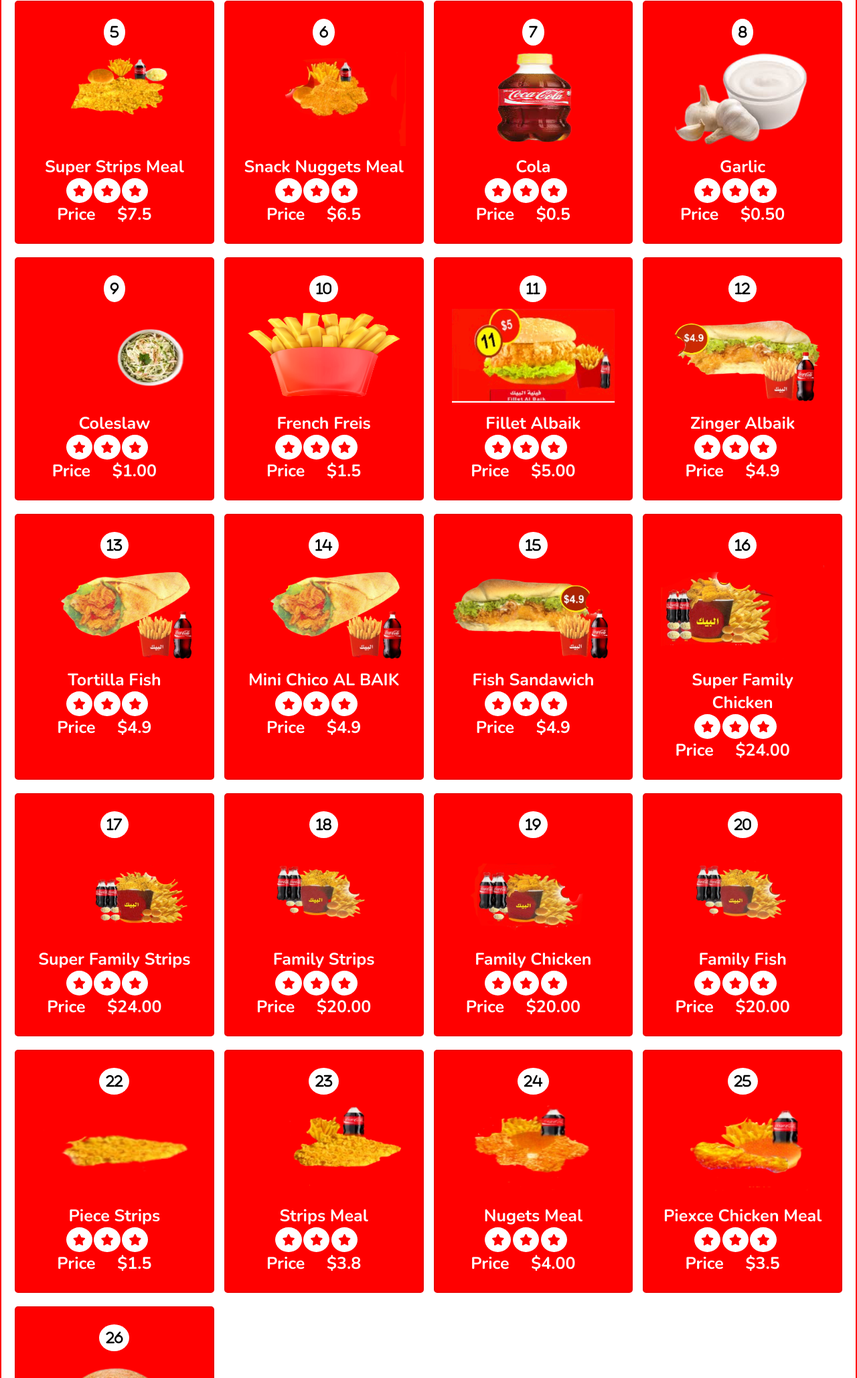
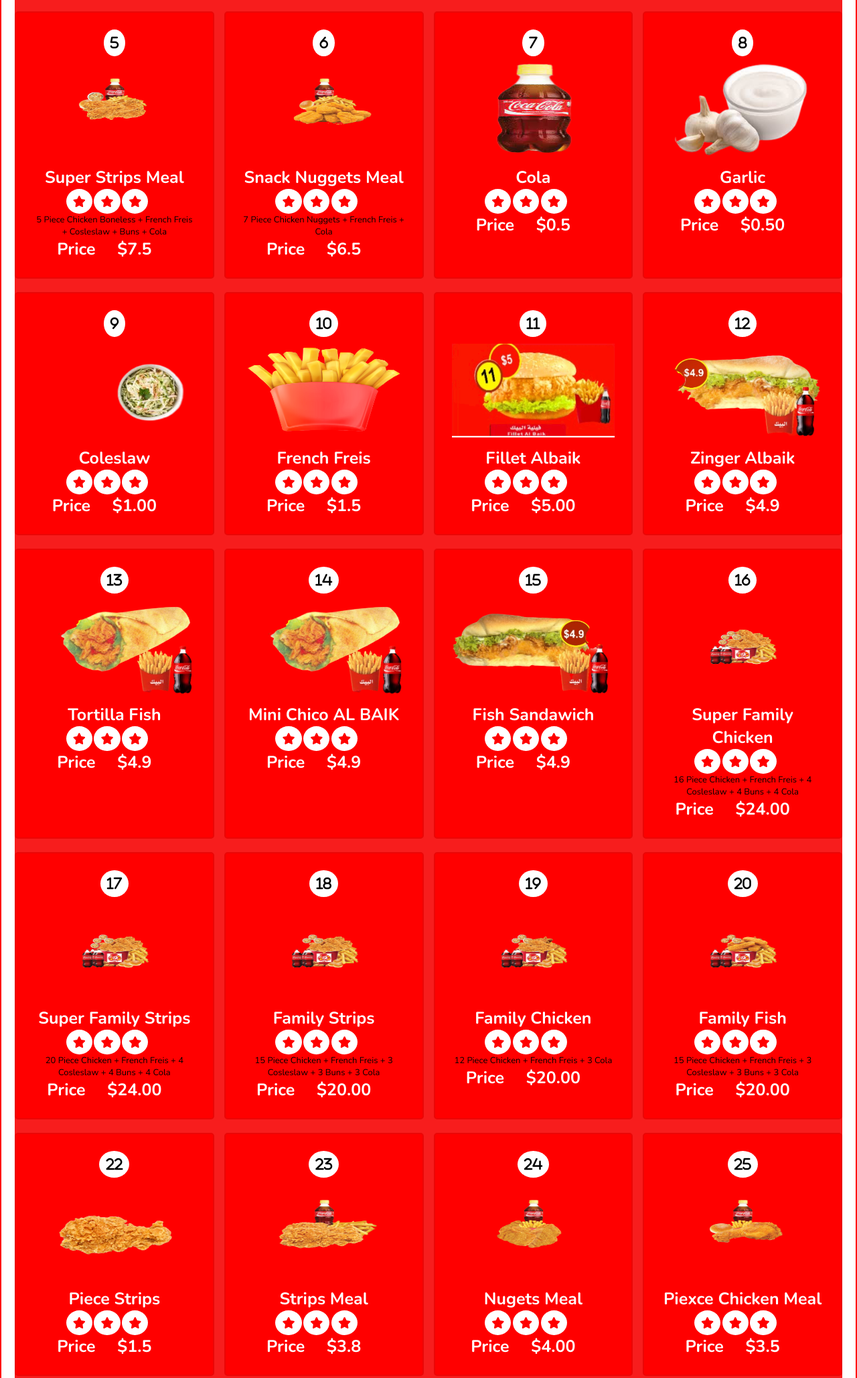
Before and after one commit to bookline706/Albaik-hargaisa, a plain HTML site: page index.html in a window 1280 px wide. Shown: the part 4867-6924 px from the top of the page at 67% size. Drawn offline with nearby package versions, Linux system fonts and the light colour scheme.

Commit message:
Update index.html

```diff
--- a/index.html
+++ b/index.html
@@ -641,12 +641,11 @@
     </section>
 <section class="menu" id="menu">
     <center><span class="sub-heading"> Menu</span></center>
-    <div class="box-container-1">
-
+    <div class="box-container">
         <div class="box">
 
             <i class="fa">1</i>
-            <img src="cabdi fataax/1-removebg-preview.png" alt="">
+            <img src="aadan/1-removebg-preview (1).png" alt="">
             <h3>Snack Chicken Meal</h3>
             <div class="starts">
                 <i class="fa fa-star" aria-hidden="true"></i>
@@ -654,6 +653,7 @@
                 <i class="fa fa-star" aria-hidden="true"></i>
                 <i class="fas fa-star-half-alt"></i>
             </div>
+            <p>2 Piece Chicken + French Freis + Buns + Cola</p>
             <span>price</span>
              <span class="price">$4.5</span>
         </div>
@@ -662,7 +662,7 @@
         <div class="box">
             <i class="fa">2</i>
 
-            <img src="cabdi fataax/2-removebg-preview (2).png" alt="">
+            <img src="aadan/2-removebg-preview (1).png" alt="">
             <h3>Super Chicken Meal</h3>
             <div class="starts">
                 <i class="fa fa-star" aria-hidden="true"></i>
@@ -670,13 +670,14 @@
                 <i class="fa fa-star" aria-hidden="true"></i>
                 <i class="fas fa-star-half-alt"></i>
             </div>
+            <p>4 Piece Chicken + French Freis + Cosleslaw + Buns + Cola</p>
             <span>price</span>
              <span class="price">$7.5</span>
         </div>
         <div class="box">
 
             <i class="fa">3</i>
-            <img src="cabdi fataax/3-removebg-preview.png" alt="">
+            <img src="aadan/3_png-removebg-preview.png" alt="">
             <h3>Snack Strips Meal</h3>
             <div class="starts">
                 <i class="fa fa-star" aria-hidden="true"></i>
@@ -684,13 +685,14 @@
                 <i class="fa fa-star" aria-hidden="true"></i>
                 <i class="fas fa-star-half-alt"></i>
             </div>
+            <p>3 Piece Chicken Boneless + French Freis + Buns + Cola</p>
             <span>price</span>
              <span class="price">$4.8</span>
         </div>
         <div class="box">
 
             <i class="fa">4</i>
-            <img src="cabdi fataax/4-removebg-preview.png" alt="">
+            <img src="aadan/4-removebg-preview (1).png" alt="">
             <h3>Meal Fish Albaikl</h3>
             <div class="starts">
                 <i class="fa fa-star" aria-hidden="true"></i>
@@ -698,13 +700,14 @@
                 <i class="fa fa-star" aria-hidden="true"></i>
                 <i class="fas fa-star-half-alt"></i>
             </div>
+            <p>4 Piece Chicken Boneless + French Freis + Buns + Cola</p>
             <span>price</span>
              <span class="price">$6.5</span>
         </div>
         <div class="box">
 
             <i class="fa">5</i>
-        <img src="cabdi fataax/5-removebg-preview.png" alt="">
+        <img src="aadan/5.ipng-removebg-preview.png" alt="">
         <h3>Super Strips Meal</h3>
         <div class="starts">
             <i class="fa fa-star" aria-hidden="true"></i>
@@ -712,6 +715,7 @@
             <i class="fa fa-star" aria-hidden="true"></i>
             <i class="fas fa-star-half-alt"></i>
         </div>
+        <p>5 Piece Chicken Boneless + French Freis + Cosleslaw + Buns + Cola</p>
         <span>price</span>
          <span class="price">$7.5</span>
 
@@ -719,7 +723,7 @@
     <div class="box">
 
         <i class="fa">6</i>
-        <img src="cabdi fataax/6-removebg-preview.png" alt="">
+        <img src="aadan/66_png-removebg-preview.png" alt="">
         <h3>Snack Nuggets Meal</h3>
         <div class="starts">
             <i class="fa fa-star" aria-hidden="true"></i>
@@ -727,6 +731,7 @@
             <i class="fa fa-star" aria-hidden="true"></i>
             <i class="fas fa-star-half-alt"></i>
         </div>
+        <p>7 Piece Chicken Nuggets + French Freis + Cola</p>
         <span>price</span>
          <span class="price">$6.5</span>
 
@@ -870,7 +875,7 @@
     <div class="box">
 
         <i class="fa">16</i>
-        <img src="cabdi fataax/16-removebg-preview.png" alt="">
+        <img src="aadan/16_png-removebg-preview.png" alt="">
         <h3>Super Family Chicken</h3>
         <div class="starts">
             <i class="fa fa-star" aria-hidden="true"></i>
@@ -878,6 +883,8 @@
             <i class="fa fa-star" aria-hidden="true"></i>
             <i class="fas fa-star-half-alt"></i>
         </div>
+        <p>16 Piece Chicken + French Freis + 4 Cosleslaw + 4 Buns + 4 Cola</p>
+
         <span>price</span>
          <span class="price">$24.00</span>
 
@@ -885,7 +892,7 @@
     <div class="box">
 
         <i class="fa">17</i>
-        <img src="cabdi fataax/17-removebg-preview.png" alt="">
+        <img src="aadan/17-removebg-preview.png" alt="">
         <h3>Super Family Strips</h3>
         <div class="starts">
             <i class="fa fa-star" aria-hidden="true"></i>
@@ -893,6 +900,7 @@
             <i class="fa fa-star" aria-hidden="true"></i>
             <i class="fas fa-star-half-alt"></i>
         </div>
+        <p>20 Piece Chicken + French Freis + 4 Cosleslaw + 4 Buns + 4 Cola</p>
         <span>price</span>
          <span class="price">$24.00</span>
 
@@ -900,7 +908,7 @@
     <div class="box">
 
         <i class="fa">18</i>
-        <img src="cabdi fataax/18-removebg-preview.png">
+        <img src="aadan/18-removebg-preview.png">
         <h3>Family Strips</h3>
         <div class="starts">
             <i class="fa fa-star" aria-hidden="true"></i>
@@ -908,6 +916,7 @@
             <i class="fa fa-star" aria-hidden="true"></i>
             <i class="fas fa-star-half-alt"></i>
         </div>
+        <p>15 Piece Chicken + French Freis + 3 Cosleslaw + 3 Buns + 3 Cola</p>
         <span>price</span>
          <span class="price">$20.00</span>
 
@@ -916,7 +925,7 @@
     <div class="box">
 
         <i class="fa">19</i>
-        <img src="cabdi fataax/19-removebg-preview.png" alt="">
+        <img src="aadan/19-removebg-preview.png" alt="">
         <h3>Family Chicken</h3>
         <div class="starts">
             <i class="fa fa-star" aria-hidden="true"></i>
@@ -924,6 +933,7 @@
             <i class="fa fa-star" aria-hidden="true"></i>
             <i class="fas fa-star-half-alt"></i>
         </div>
+        <p>12 Piece Chicken + French Freis + 3 Cola</p>
         <span>price</span>
          <span class="price">$20.00</span>
 
@@ -932,7 +942,7 @@
      <div class="box">
 
         <i class="fa">20</i>
-        <img src="cabdi fataax/20-removebg-preview.png" alt="">
+        <img src="aadan/20-removebg-preview.png" alt="">
         <h3>Family Fish</h3>
         <div class="starts">
             <i class="fa fa-star" aria-hidden="true"></i>
@@ -940,6 +950,7 @@
             <i class="fa fa-star" aria-hidden="true"></i>
             <i class="fas fa-star-half-alt"></i>
         </div>
+        <p>15 Piece Chicken + French Freis + 3 Cosleslaw + 3 Buns + 3 Cola</p>
         <span>price</span>
          <span class="price">$20.00</span>
 
@@ -947,7 +958,7 @@
     <div class="box">
 
         <i class="fa">22</i>
-        <img src="cabdi fataax/22-removebg-preview.png" alt="">
+        <img src="aadan/Screenshot_2022-03-13_034756-removebg-preview.png" alt="">
         <h3>Piece Strips</h3>
         <div class="starts">
             <i class="fa fa-star" aria-hidden="true"></i>
@@ -974,7 +985,7 @@
     <div class="box">
 
         <i class="fa">23</i>
-        <img src="cabdi fataax/23-removebg-preview.png" alt="">
+        <img src="aadan/23-removebg-preview.png" alt="">
         <h3>Strips Meal</h3>
         <div class="starts">
             <i class="fa fa-star" aria-hidden="true"></i>
@@ -989,7 +1000,7 @@
     <div class="box">
 
         <i class="fa">24</i>
-        <img src="cabdi fataax/24-removebg-preview.png" alt="">
+        <img src="aadan/24-removebg-preview.png" alt="">
         <h3>Nugets Meal</h3>
         <div class="starts">
             <i class="fa fa-star" aria-hidden="true"></i>
@@ -1005,7 +1016,7 @@
     <div class="box">
 
         <i class="fa">25</i>
-        <img src="cabdi fataax/25.png" alt="">
+        <img src="aadan/25-removebg-preview.png" alt="">
         <h3>Piexce Chicken Meal</h3>
         <div class="starts">
             <i class="fa fa-star" aria-hidden="true"></i>
@@ -1034,9 +1045,8 @@
     </div>
 
 
-
     </div>
-</section>
+     </section>
 <section class="lood">
     <div class="louding">
         <img src="Albaik/logo.jpg" alt="">
```
